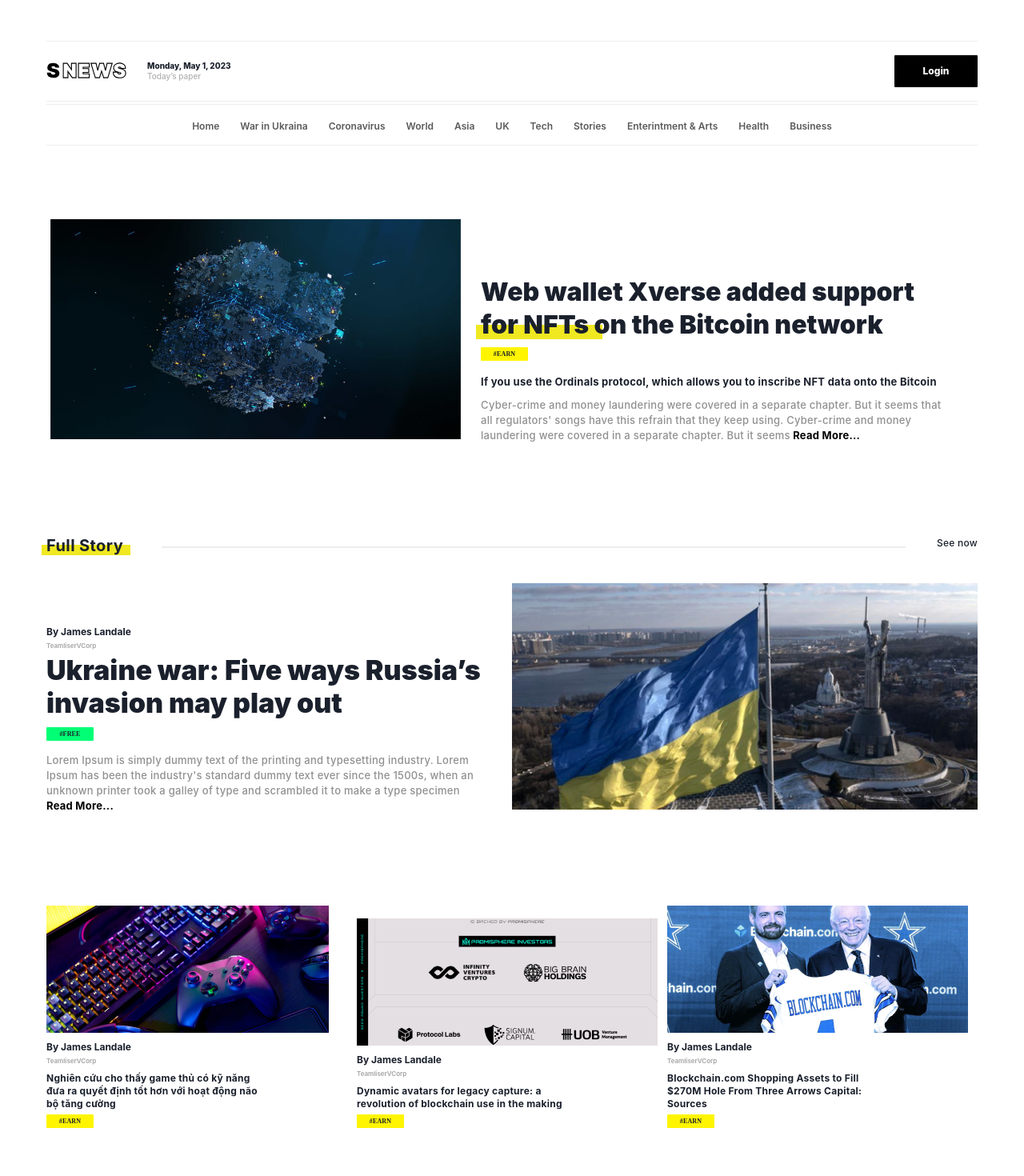
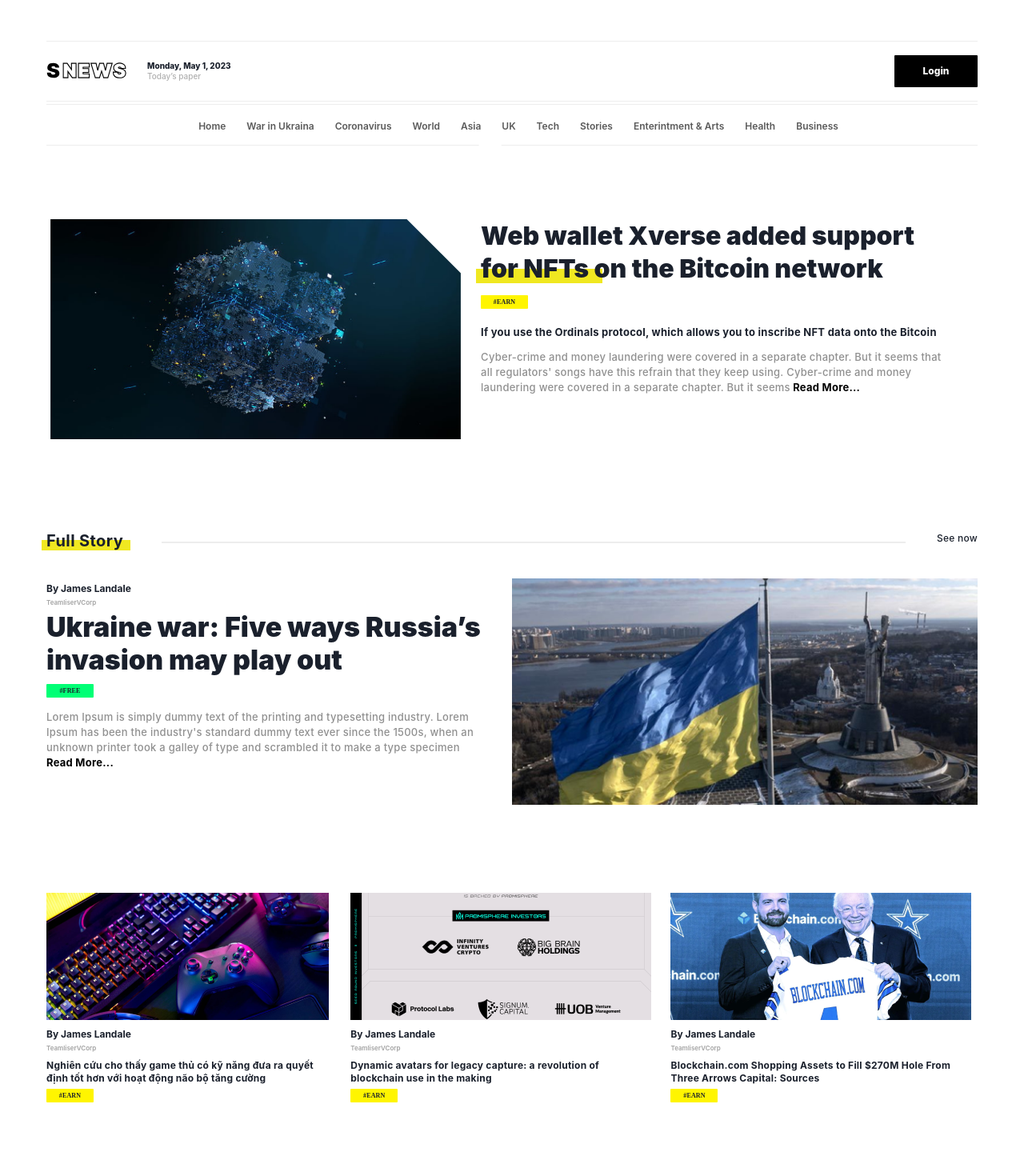
Before and after one commit to 1hoodlab/read-to-earn-frontend, a Next.js app: page / in a window 1280 px wide. Shown: the top 1470 px of the page at 80% size. Built offline with nearby package versions, Linux system fonts and the light colour scheme; no server answers.

Commit message:
homepage_update

```diff
--- a/src/components/firstArticle/index.tsx
+++ b/src/components/firstArticle/index.tsx
@@ -1,25 +1,33 @@
 import React from 'react'
 import styles from "@/styles/Home.module.scss";
-import { Box, Text, Button } from '@chakra-ui/react'
+import { Box, Text, Button, Flex } from '@chakra-ui/react'
 import Image from "next/image";
 
 export default function FirstArticle() {
     return (
         <>
             {/* // first Article */}
-            <Box className={styles.firstArticle}>
+            {/* <Box background={"#D9D9D9"} height={151} width={151} transform={"90deg"} ></Box> */}
+            <Image
+                src={"/img/trongsuot1.png"}
+                height={151}
+                width={151}
+                alt='trongsuot'
+                id={styles.trongsuot}
+            />
+            <Box className={styles.firstArticle} display={"flex"}>
                 <Image src="/img/article1.png"
                     alt=""
                     className={styles.firstArticle_list}
                     height={275}
                     width={523.0850830078125}
                     id={styles.img} />
-                <Box className={styles.firstArticle_list} id={styles.firstArticle_list_title}>
+                <Box className={styles.firstArticle_list} id={styles.firstArticle_list_title} marginTop={0}>
                     <Text className={styles.firstArticle_item} id={styles.firstArticle_item_title} fontSize={32}>
                         Web wallet Xverse added support for NFTs on the Bitcoin network
                     </Text>
                     <Box background={"#F0E821"} height={18} width={158} marginTop={-5} marginLeft={-1.5}></Box>
-                    <Button className={styles.firstArticle_item} id={styles.firstArticle_item_earn}>
+                    <Button className={styles.firstArticle_item} id={styles.firstArticle_item_earn} >
                         #EARN
                     </Button>
                     <Text className={styles.firstArticle_item} id={styles.firstArticle_item_main_content}>
@@ -46,7 +54,7 @@ export default function FirstArticle() {
 
                 <Text className={styles.secondArticle_head_item} id={styles.SeeNow}>See now</Text>
             </Box >
-            <Box className={styles.secondArticle}>
+            <Box className={styles.secondArticle} display={"flex"}>
 
                 <Box className={styles.secondArticle_list}>
                     <Text className={styles.secondArticle_list_item} id={styles.author}>By James Landale</Text>
--- a/src/components/listArticle/index.tsx
+++ b/src/components/listArticle/index.tsx
@@ -5,8 +5,8 @@ import Image from "next/image";
 
 export default function ListArticle() {
     return (
-        <Box className={styles.listArticle} >
-            <Box className={styles.listArticle_list}>
+        <Box className={styles.listArticle} display={"flex"}  >
+            <Box className={styles.listArticle_list} paddingRight={-10}>
                 <Image src="/img/listArticle_img1.png" alt=""
                     className={styles.listArticle_item}
                     height={159}
@@ -14,14 +14,14 @@ export default function ListArticle() {
                 />
                 <Text className={styles.listArticle_item} id={styles.author} paddingRight={28}>By James Landale</Text>
                 <Text className={styles.listArticle_item} id={styles.team} paddingRight={28}>TeamliserVCorp</Text>
-                <Text className={styles.listArticle_item} id={styles.listArticle_item_content} paddingRight={28}>
+                <Text className={styles.listArticle_item} id={styles.listArticle_item_content} paddingRight={5}>
                     Nghiên cứu cho thấy game thủ có kỹ năng đưa ra quyết
                     định tốt hơn với hoạt động não bộ tăng cường
                 </Text>
                 <Button className={styles.listArticle_item}
                     id={styles.listArticle_item_earn}>#EARN</Button>
             </Box>
-            <Box className={styles.listArticle_list} marginBottom={16}>
+            <Box className={styles.listArticle_list} marginBottom={16} marginRight={5}>
                 <Image src="/img/listArticle_img2.png" alt=""
                     className={styles.listArticle_item}
                     height={159}
@@ -29,7 +29,7 @@ export default function ListArticle() {
                 />
                 <Text className={styles.listArticle_item} id={styles.author} paddingRight={28}>By James Landale</Text>
                 <Text className={styles.listArticle_item} id={styles.team} paddingRight={28}>TeamliserVCorp</Text>
-                <Text className={styles.listArticle_item} id={styles.listArticle_item_content} paddingRight={28}>
+                <Text className={styles.listArticle_item} id={styles.listArticle_item_content} paddingRight={5}>
                     Dynamic avatars for legacy capture:
                     a revolution of blockchain use in the making
                 </Text>
@@ -45,7 +45,7 @@ export default function ListArticle() {
                 />
                 <Text className={styles.listArticle_item} id={styles.author} paddingRight={28}>By James Landale</Text>
                 <Text className={styles.listArticle_item} id={styles.team} paddingRight={28}>TeamliserVCorp</Text>
-                <Text className={styles.listArticle_item} id={styles.listArticle_item_content} paddingRight={28}>
+                <Text className={styles.listArticle_item} id={styles.listArticle_item_content} paddingRight={5}>
                     Blockchain.com Shopping Assets to Fill
                     $270M Hole From Three Arrows Capital: Sources
                 </Text>
--- a/src/components/menu/index.tsx
+++ b/src/components/menu/index.tsx
@@ -1,23 +1,23 @@
 import React from 'react'
 import styles from "@/styles/Home.module.scss";
-import { Box, Text } from '@chakra-ui/react'
+import { Box, UnorderedList, ListItem } from '@chakra-ui/react'
 
 export default function Menu() {
     return (
         <Box className={styles.menu}>
-            <Box className={styles.menu_list}>
-                <Text className={styles.text}>Home</Text>
-                <Text className={styles.text}>War in Ukraina</Text>
-                <Text className={styles.text}>Coronavirus</Text>
-                <Text className={styles.text}>World</Text>
-                <Text className={styles.text}>Asia</Text>
-                <Text className={styles.text}>UK</Text>
-                <Text className={styles.text}>Tech</Text>
-                <Text className={styles.text}>Stories</Text>
-                <Text className={styles.text}>Enterintment & Arts</Text>
-                <Text className={styles.text}>Health</Text>
-                <Text className={styles.text}>Business</Text>
-            </Box>
+            <UnorderedList className={styles.menu_list}>
+                <ListItem className={styles.text}>Home</ListItem>
+                <ListItem className={styles.text}>War in Ukraina</ListItem>
+                <ListItem className={styles.text}>Coronavirus</ListItem>
+                <ListItem className={styles.text}>World</ListItem>
+                <ListItem className={styles.text}>Asia</ListItem>
+                <ListItem className={styles.text}>UK</ListItem>
+                <ListItem className={styles.text}>Tech</ListItem>
+                <ListItem className={styles.text}>Stories</ListItem>
+                <ListItem className={styles.text}>Enterintment & Arts</ListItem>
+                <ListItem className={styles.text}>Health</ListItem>
+                <ListItem className={styles.text}>Business</ListItem>
+            </UnorderedList>
         </Box>
     )
 }
--- a/src/styles/Home.module.scss
+++ b/src/styles/Home.module.scss
@@ -1,6 +1,6 @@
-@import 'listArticle';
+@import 'listArticle.module';
 
-.main {}
+// .main {}
 
 .home_top__container {
   border-top: 1px solid #ededed;
@@ -83,10 +83,20 @@
   }
 }
 
+
 // first Article
+
+#trongsuot {
+  transform: rotate(45deg);
+  position: absolute;
+  margin-top: 17px;
+  margin-left: 480px;
+  z-index: 2;
+}
 
 .firstArticle {
   margin-top: 92px;
+
 
   #img {
     height: 275px;
@@ -94,16 +104,19 @@
     border-radius: 0px;
     max-width: 50%;
     margin-right: 20px;
+    z-index: 1;
+    background-color: #ffffff;
   }
+
 
   #firstArticle_list_title {
     max-width: 50%;
   }
 
   .firstArticle_list {
-    display: inline-block;
+    z-index: 3;
 
-    .firstArticle_item {}
+    // .firstArticle_item {}
 
     #firstArticle_item_title {
       @include title();
@@ -112,7 +125,7 @@
 
     #firstArticle_item_earn {
       @include btnEarn();
-      margin: 10px 0 5px 0;
+      margin: 15px 0 5px 0;
     }
 
     #firstArticle_item_main_content {
@@ -121,7 +134,7 @@
       font-weight: 700;
       line-height: 19px;
       letter-spacing: 0.02em;
-      margin-top: 12px;
+      margin-top: 15px;
     }
 
     #firstArticle_item_content {
@@ -131,7 +144,7 @@
       letter-spacing: 0.02em;
       text-align: left;
       color: #909090;
-      margin-top: 10px;
+      margin-top: 12px;
 
       strong {
         color: #000000;
--- a/src/styles/_listArticle.scss
+++ b/src/styles/_listArticle.module.scss
@@ -37,8 +37,8 @@
 
 
     .listArticle_list {
-        display: inline-block;
-        max-width: calc(100%/3);
+
+        max-width: calc(98%/3);
         height: 100%;
 
         // p {
@@ -53,8 +53,8 @@
 
         // // }
 
-        // #listArticle_item_img:first-child {
-        //     width: 353px;
+        // #listArticle_item:first-child {
+        //     margin-right: -10px;
         // }
 
         #author {
```
Also changed, not shown: public/img/trongsuot.png (added), public/img/trongsuot1.png (added).
